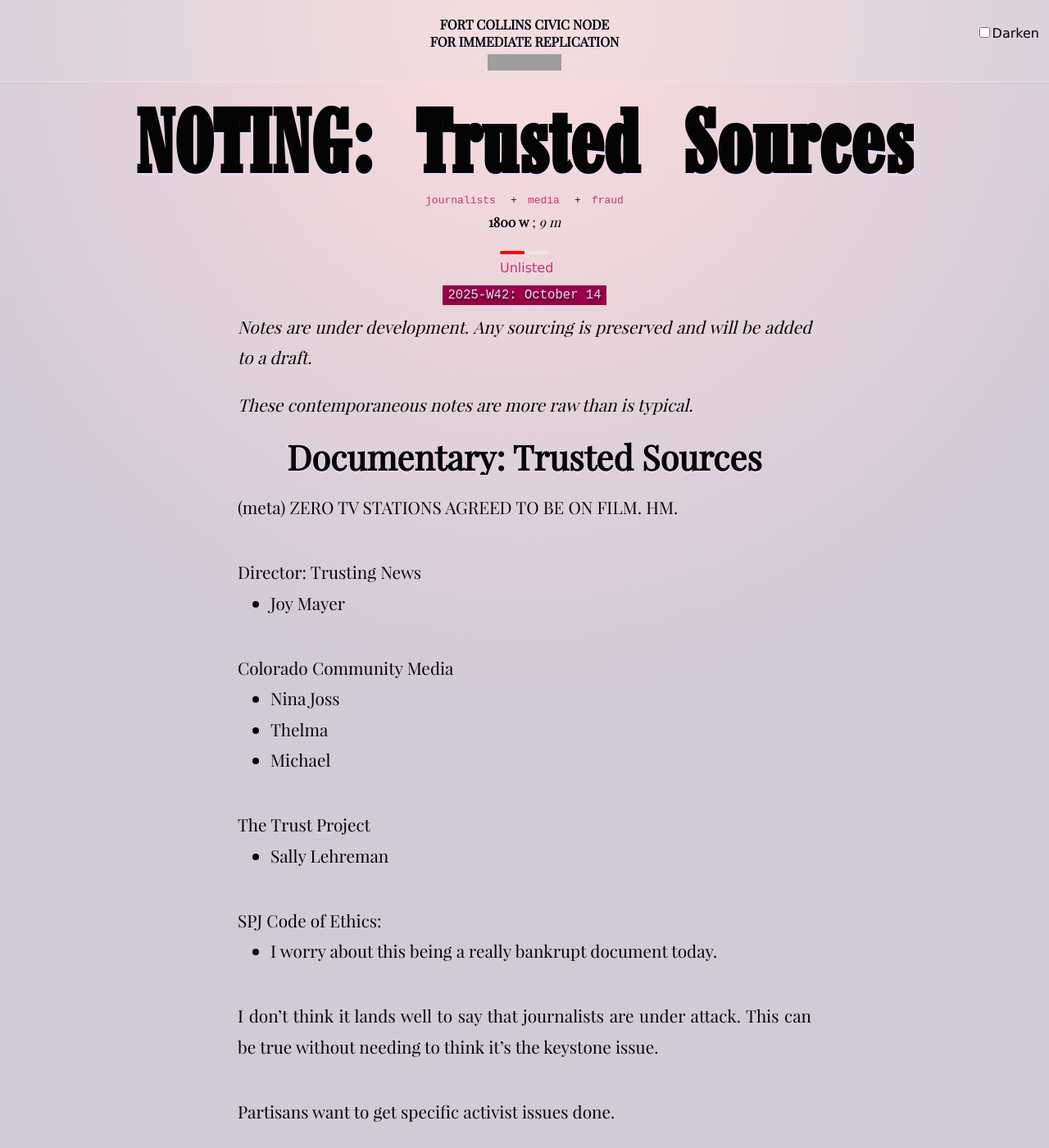
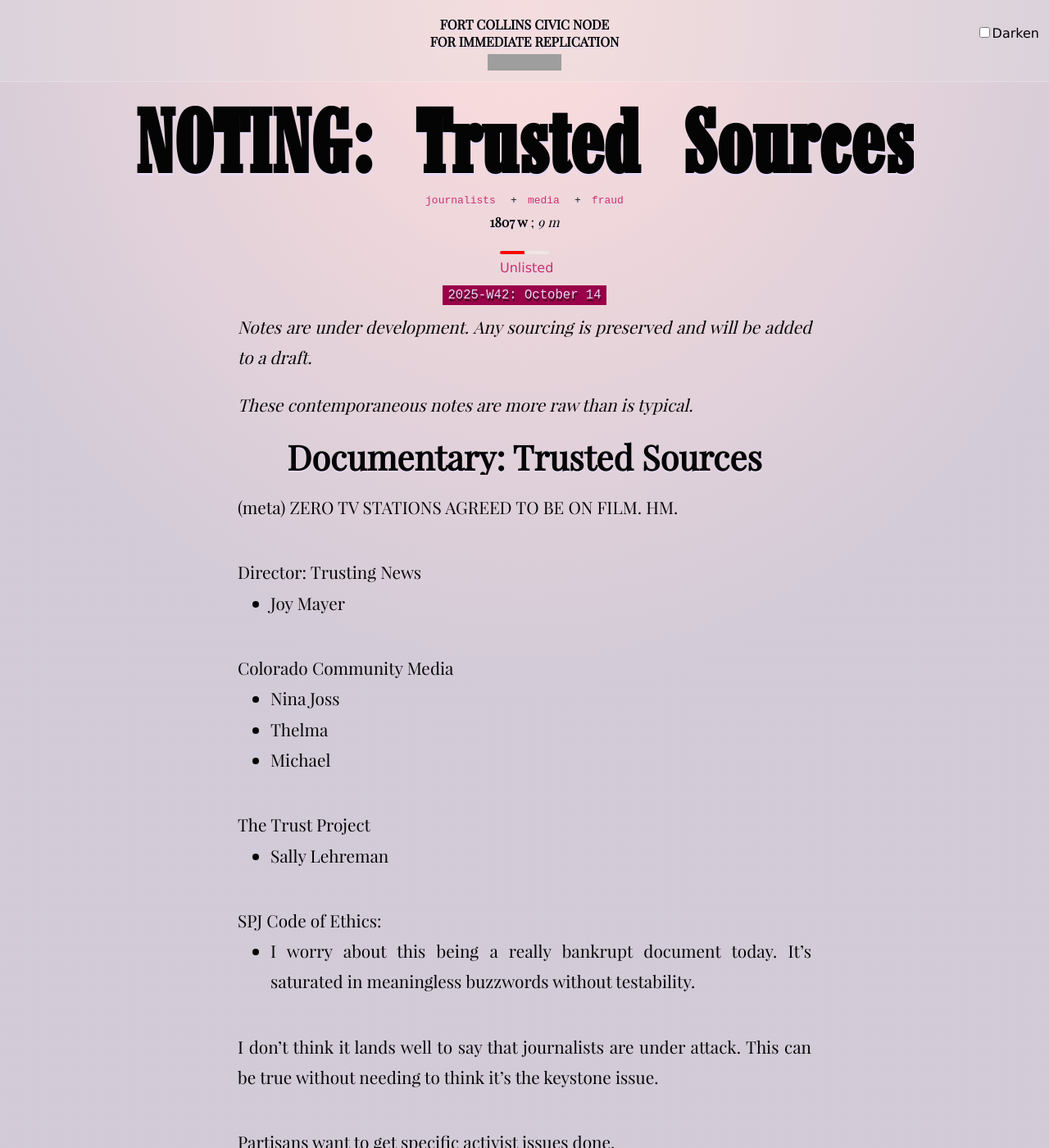
Before and after one commit to tiliv/antibody, a Jekyll site: the page built from docs/journal/autumn-ryan-Trusted-Sources/index.md, in a window 1280 px wide and 1400 px high, scrolled down 301 px. Shown: the whole window at 82% size. Built offline with Jekyll 4.4.1, drawn with Linux system fonts in a browser that asks for light colours; grey boxes are pictures that could not be loaded.

Commit message:
Add extra note
This is going to read badly until I expand it in prose.

```diff
--- a/docs/journal/autumn-ryan-Trusted-Sources/index.md
+++ b/docs/journal/autumn-ryan-Trusted-Sources/index.md
@@ -31,7 +31,7 @@
 - Sally Lehreman
 
 SPJ Code of Ethics:
-- I worry about this being a really bankrupt document today.
+- I worry about this being a really bankrupt document today. It's saturated in meaningless buzzwords without testability.
 
 I don't think it lands well to say that journalists are under attack. This can be true without needing to think it's the keystone issue.
 
```
